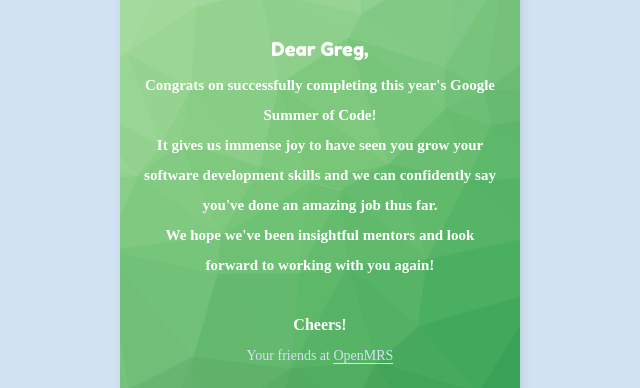
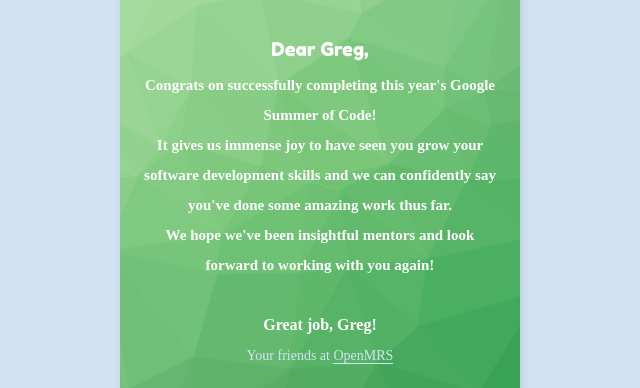
Before and after one commit to rish-16/OpenMRS-Email-Template, a plain HTML site: page index.html in a window 1280 px wide. Shown: the part 229-617 px from the top of the page, without its empty margins (320-960 px from the left). Drawn offline with Linux system fonts and the light colour scheme.

Commit message:
Fixed message

```diff
--- a/index.html
+++ b/index.html
@@ -140,12 +140,12 @@
                     Congrats on successfully completing this year's
                     <b>Google Summer of Code</b>!
                     <br>
-                    It gives us immense joy to have seen you grow your software development skills and we can confidently say you've done an amazing job thus far.
+                    It gives us immense joy to have seen you grow your software development skills and we can confidently say you've done some amazing work thus far.
                     <br>
                     We hope we've been insightful mentors and look forward to working with you again!
                     <br>
                     <br>
-                    <span>Cheers!</span>
+                    <span>Great job, Greg!</span>
                     <br>
                     <span id="creds">Your friends at <a href="http://openmrs.org" target="blank_">OpenMRS</a></span>
                 </p>
```
